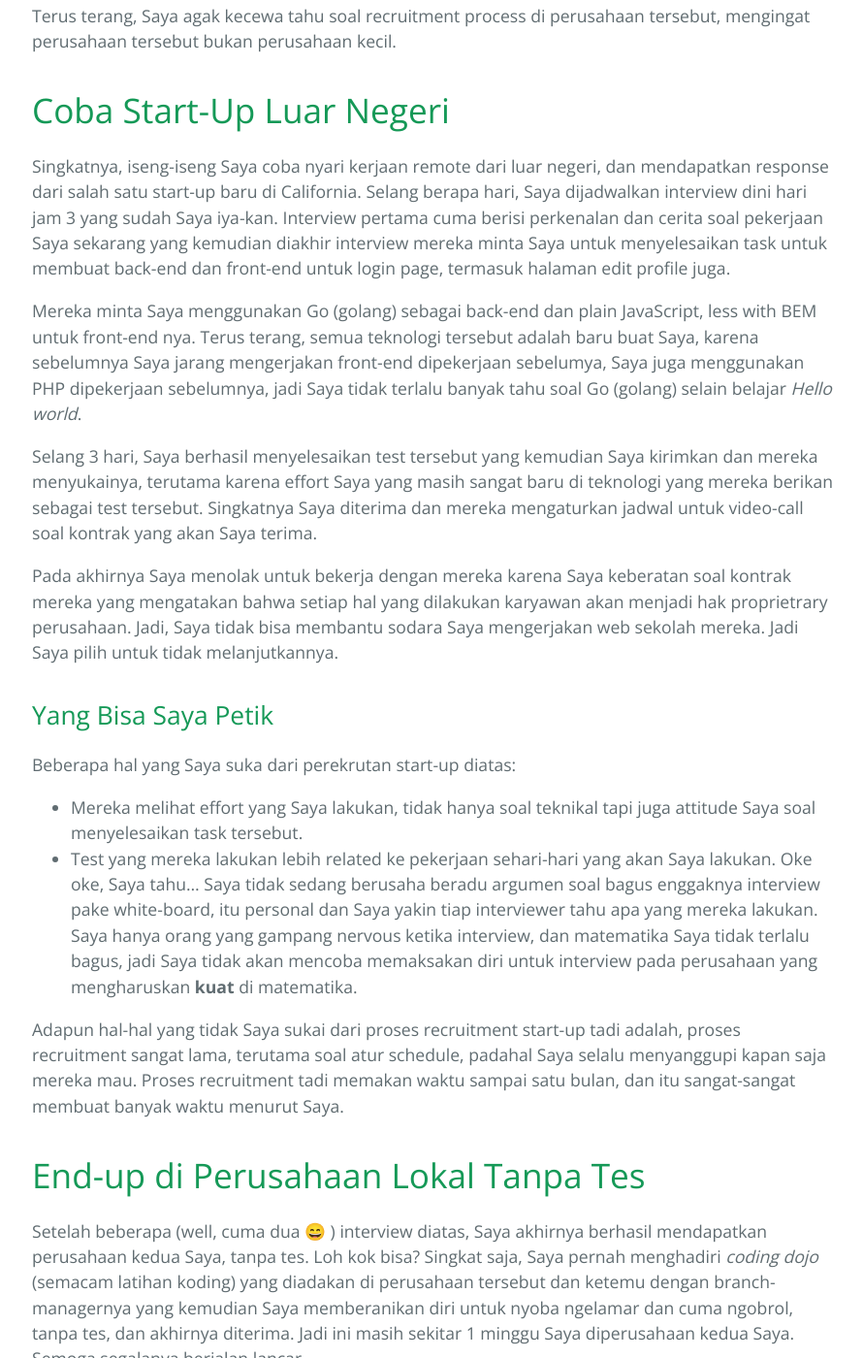
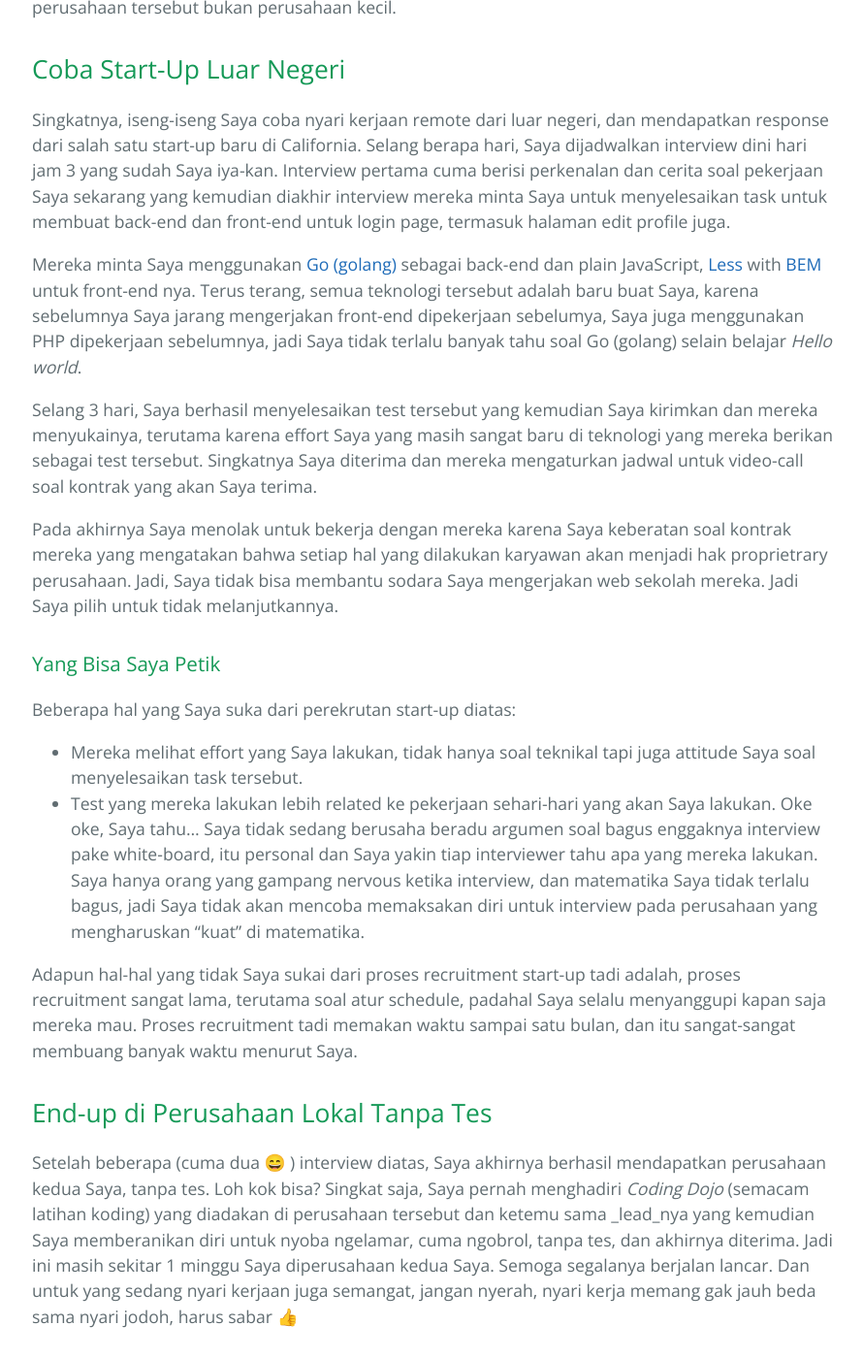
Before and after one commit to ajiyakin/blog, a Jekyll site: the page built from _posts/2017-08-05-pengalaman-ketika-interview.md, in a window 1280 px wide and 1400 px high, scrolled down 2448 px. Shown: the whole window at 97% size, without its empty margins (191-1081 px from the left). Built offline with Jekyll 4.4.1, drawn with Linux system fonts in a browser that asks for light colours; emoji names are drawn with the system emoji font; comment, search, counter and statistics services are not loaded; some of the changed text lies outside the part shown.

Commit message:
Add link and fix some typo

```diff
--- a/_posts/2017-08-05-pengalaman-ketika-interview.md
+++ b/_posts/2017-08-05-pengalaman-ketika-interview.md
@@ -8,7 +8,7 @@ categories: Grumble
 Sebelum Saya menceritakan pengalaman melamar pekerjaan di cerita ini,
 akan lebih baik jika Saya menceritakan siapa Saya dan background Saya bagaimana.
 
-# Background
+## Background
 Saya lahir dari keluarga...
 
 Tapi kalo cerita dari lahir kejauhan juga kayaknya :smile:
@@ -16,8 +16,8 @@ Oke langsung ke pekerjaan pertama Saya ajah. Pekerjaan pertama Saya adalah
 seorang web developer, lebih spesifik lagi _backend web developer_ di salah satu
 perusahaan milik asing (PMA) di Yogyakarta, dan perlu diketahui ini adalah
 perusahaan software house. Pekerjaan sehari-hari Saya tidak jauh dari bikin
-REST, consume REST, consume SOAP, pake SDK AWS, ngurusin server di AWS dan
-tek-tek bengeknya.
+REST, consume REST, consume SOAP, pake [SDK AWS](https://aws.amazon.com/sdk-for-php/),
+ngurusin server di [AWS](https://aws.amazon.com/) dan tek-tek bengeknya.
 
 <!-- readmore -->
 
@@ -34,7 +34,7 @@ Namun dengan berbagai alasan, Saya harus kembali mencari pekerjaan lain
 diakhir bulan Juli, 2017 ini. Dan dari sinilah cerita-cerita yang menurut
 Saya aneh itu dimulai.
 
-# Diundang Interview dan di Reject
+## Diundang Interview dan di Reject
 Perusahaan pertama yang Saya lamar adalah salah satu start-up lokal,
 salah satu marketplace terbesar di Indonesia juga. Dan terus terang Saya
 sama sekali tidak mengajukan diri untuk melamar di perusahaan yang satu ini,
@@ -71,7 +71,7 @@ Sekitar 3 hari kemudian, email rejection masuk. Saya sendiri tidak kaget, karena
 pas interview-pun Saya sudah tidak berharap banyak setelah tahu Saya tidak
 mampu menyelesaikan challenge yang pertama pada saat interview.
 
-## Yang Bisa Saya Petik
+### Yang Bisa Saya Petik
 Beberapa hal yang Saya bisa petik dari pengalaman interview Saya diatas tadi:
 
 - Pastikan tahu interview-nya tentang interview apa
@@ -93,7 +93,7 @@ di perusahaan diatas tesebut:
 Terus terang, Saya agak kecewa tahu soal recruitment process di perusahaan
 tersebut, mengingat perusahaan tersebut bukan perusahaan kecil.
 
-# Coba Start-Up Luar Negeri
+## Coba Start-Up Luar Negeri
 Singkatnya, iseng-iseng Saya coba nyari kerjaan remote dari luar negeri,
 dan mendapatkan response dari salah satu start-up baru di California.
 Selang berapa hari, Saya dijadwalkan interview dini hari jam 3 yang sudah
@@ -102,11 +102,13 @@ pekerjaan Saya sekarang yang kemudian diakhir interview mereka minta Saya
 untuk menyelesaikan task untuk membuat back-end dan front-end untuk login page,
 termasuk halaman edit profile juga.
 
-Mereka minta Saya menggunakan Go (golang) sebagai back-end dan plain JavaScript,
-less with BEM untuk front-end nya. Terus terang, semua teknologi tersebut adalah
-baru buat Saya, karena sebelumnya Saya jarang mengerjakan front-end dipekerjaan
-sebelumya, Saya juga menggunakan PHP dipekerjaan sebelumnya, jadi Saya tidak
-terlalu banyak tahu soal Go (golang) selain belajar _Hello world_.
+Mereka minta Saya menggunakan [Go (golang)](https://golang.org/) sebagai
+back-end dan plain JavaScript, [Less](http://lesscss.org/) with
+[BEM](http://getbem.com) untuk front-end nya. Terus terang, semua teknologi
+tersebut adalah baru buat Saya, karena sebelumnya Saya jarang mengerjakan
+front-end dipekerjaan sebelumya, Saya juga menggunakan PHP dipekerjaan
+sebelumnya, jadi Saya tidak terlalu banyak tahu soal Go (golang) selain
+belajar _Hello world_.
 
 Selang 3 hari, Saya berhasil menyelesaikan test tersebut yang kemudian Saya
 kirimkan dan mereka menyukainya, terutama karena effort Saya yang masih sangat
@@ -120,7 +122,7 @@ akan menjadi hak proprietrary perusahaan. Jadi, Saya tidak bisa membantu
 sodara Saya mengerjakan web sekolah mereka. Jadi Saya pilih untuk tidak
 melanjutkannya.
 
-## Yang Bisa Saya Petik
+### Yang Bisa Saya Petik
 Beberapa hal yang Saya suka dari perekrutan start-up diatas:
 
 - Mereka melihat effort yang Saya lakukan, tidak hanya soal teknikal tapi juga
@@ -131,19 +133,21 @@ Beberapa hal yang Saya suka dari perekrutan start-up diatas:
   tiap interviewer tahu apa yang mereka lakukan. Saya hanya orang yang gampang
   nervous ketika interview, dan matematika Saya tidak terlalu bagus, jadi Saya
   tidak akan mencoba memaksakan diri untuk interview pada perusahaan yang
-  mengharuskan __kuat__ di matematika.
+  mengharuskan "kuat" di matematika.
 
 Adapun hal-hal yang tidak Saya sukai dari proses recruitment start-up tadi
 adalah, proses recruitment sangat lama, terutama soal atur schedule, padahal
 Saya selalu menyanggupi kapan saja mereka mau. Proses recruitment tadi memakan
-waktu sampai satu bulan, dan itu sangat-sangat membuat banyak waktu menurut
+waktu sampai satu bulan, dan itu sangat-sangat membuang banyak waktu menurut
 Saya.
 
-# End-up di Perusahaan Lokal Tanpa Tes
-Setelah beberapa (well, cuma dua :smile: ) interview diatas, Saya akhirnya
+## End-up di Perusahaan Lokal Tanpa Tes
+Setelah beberapa (cuma dua :smile: ) interview diatas, Saya akhirnya
 berhasil mendapatkan perusahaan kedua Saya, tanpa tes. Loh kok bisa?
-Singkat saja, Saya pernah menghadiri _coding dojo_ (semacam latihan koding)
-yang diadakan di perusahaan tersebut dan ketemu dengan branch-managernya yang
-kemudian Saya memberanikan diri untuk nyoba ngelamar dan cuma ngobrol,
+Singkat saja, Saya pernah menghadiri _Coding Dojo_ (semacam latihan koding)
+yang diadakan di perusahaan tersebut dan ketemu sama _lead_nya yang
+kemudian Saya memberanikan diri untuk nyoba ngelamar, cuma ngobrol,
 tanpa tes, dan akhirnya diterima. Jadi ini masih sekitar 1 minggu Saya
-diperusahaan kedua Saya. Semoga segalanya berjalan lancar.
+diperusahaan kedua Saya. Semoga segalanya berjalan lancar. Dan untuk yang
+sedang nyari kerjaan juga semangat, jangan nyerah, nyari kerja memang gak
+jauh beda sama nyari jodoh, harus sabar :thumbsup:
```
